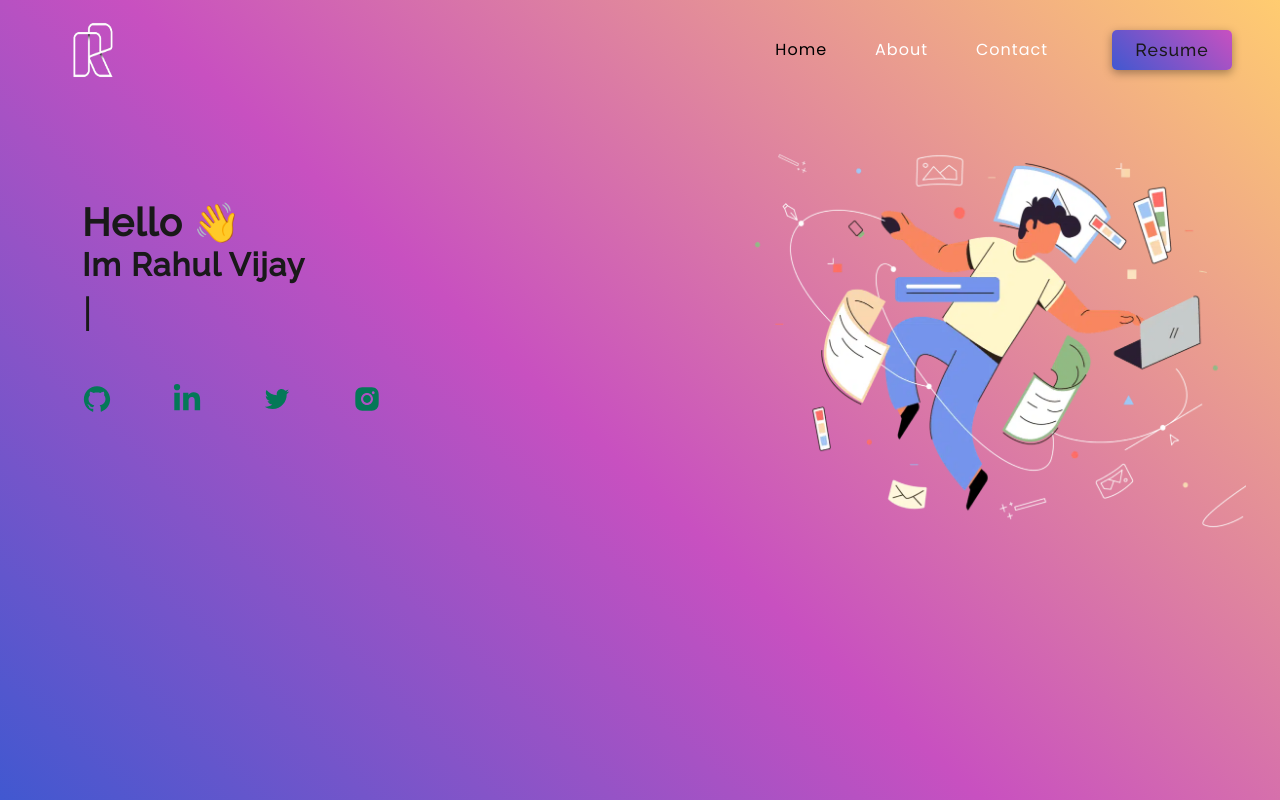
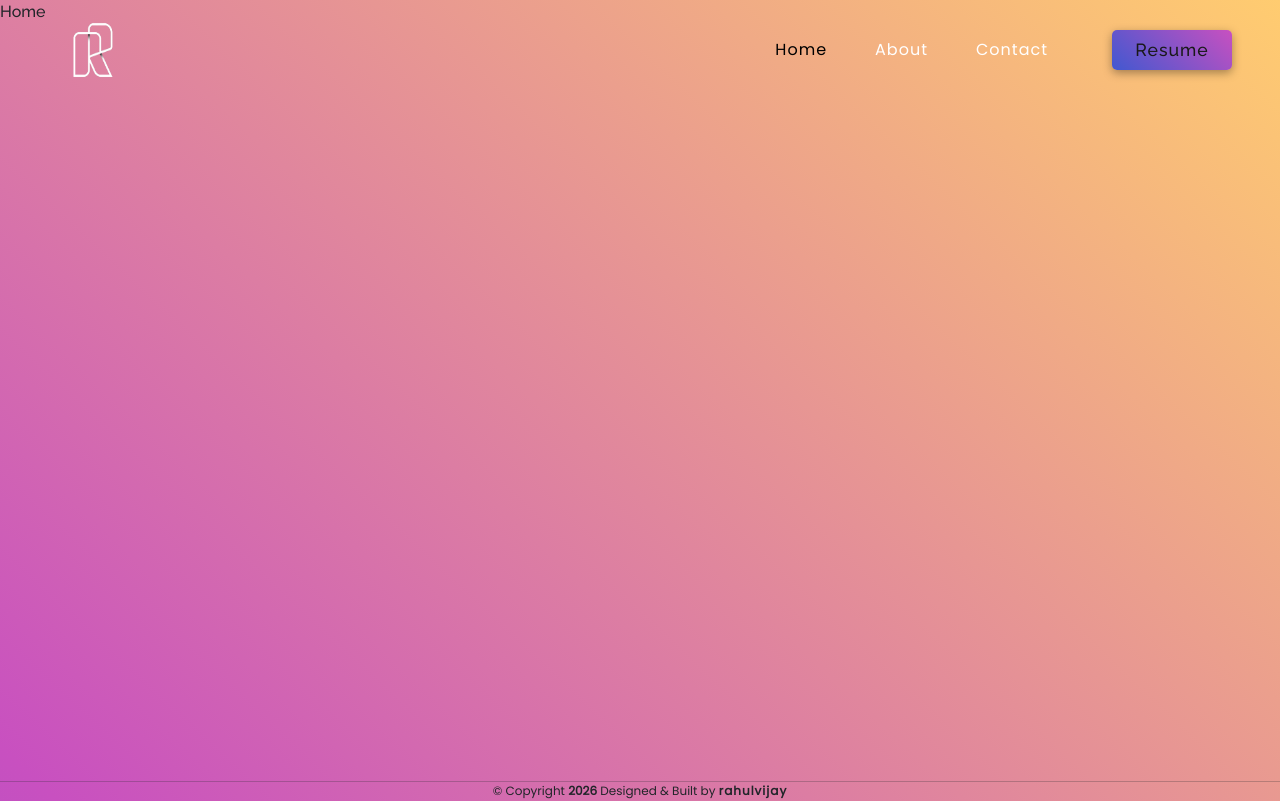
Before and after one commit to rahulvijay81/portfolio, a React (Vite) app: page / in a window 1280 px wide. Shown: the top 801 px of the page. Built offline with nearby package versions, Linux system fonts and the light colour scheme.

Commit message:
layout updated

```diff
--- a/src/App.css
+++ b/src/App.css
@@ -8,13 +8,20 @@ body {
   font-family: "Raleway", serif !important;
   -webkit-font-smoothing: antialiased;
   -moz-osx-font-smoothing: grayscale;
+  background-color: #4158d0;
+  background-image: linear-gradient(
+    43deg,
+    #4158d0 0%,
+    #c850c0 46%,
+    #ffcc70 100%
+  );
 }
 html {
   scroll-behavior: smooth;
 }
 * {
   margin: 0;
-  cursor: none;
+  /* cursor: none; */
 }
 #no-scroll {
   overflow: hidden;
@@ -64,8 +71,8 @@ html {
 
 
 
-@media (max-width: 767px) {
+/* @media (max-width: 767px) {
   .cursor{
     display: none;
   }
-}
+} */
--- a/src/App.jsx
+++ b/src/App.jsx
@@ -8,6 +8,7 @@ import Contact from './pages/Contact';
 import 'bootstrap/dist/css/bootstrap.min.css';
 import './App.css';
 import Cursor from '../src/components/Cursor';
+import Layout from './pages/Layout';
 
 function App() {
   const [load, updateLoad] = useState(true);
@@ -21,13 +22,13 @@ function App() {
   }, []);
 
   return (
-    <div className="App text-emerald-700">
-      <Cursor />
+    <div className="App">
+      {/* <Cursor /> */}
       <Router>
         <Preloader load={load} />
         <div className="App" id={load ? 'no-scroll' : 'scroll'}>
           <Routes>
-            <Route path="/" element={<Home />} />
+            <Route path="/" element={<Layout />} />
             <Route path="/about" element={<About />} />
             {/* <Route path="/project" element={<Project />} /> */}
             <Route path="/contact" element={<Contact />} />
--- a/src/pages/About.jsx
+++ b/src/pages/About.jsx
@@ -5,7 +5,6 @@ import Aboutpage from '../components/Aboutpage'
 function About() {
   return (
     <>
-      <Header />
       <Aboutpage />
     </>
   )
--- a/src/pages/Contact.jsx
+++ b/src/pages/Contact.jsx
@@ -4,7 +4,6 @@ import Header from '../components/Header'
 function Contact() {
   return (
     <>
-      <Header />
       <Contactpage />
     </>
   )
--- a/src/pages/Home.jsx
+++ b/src/pages/Home.jsx
@@ -1,12 +1,8 @@
-import Header from '../components/Header'
-import Homepage from '../components/Homepage'
+import React from 'react'
 
 function Home() {
   return (
-    <>
-      <Header />
-      <Homepage />
-    </>
+    <div className='w-full h-screen'>Home</div>
   )
 }
 
--- /dev/null
+++ b/src/pages/Layout.jsx
@@ -0,0 +1,18 @@
+import React from 'react';
+import Header from '../components/Header';
+import Home from './Home';
+import About from './About';
+import Contact from './Contact';
+
+function Layout() {
+  return (
+    <>
+      <Header />
+      <Home/>
+      <About/>
+      <Contact/>
+    </>
+  );
+}
+
+export default Layout;
--- a/src/pages/Project.jsx
+++ b/src/pages/Project.jsx
@@ -4,7 +4,6 @@ import Projectlist from '../components/Projectlist'
 function Project() {
   return (
     <>
-      <Header />
       <Projectlist />
     </>
   )
--- a/src/pages/style.css
+++ b/src/pages/style.css
@@ -142,13 +142,6 @@
 .homepagebackground {
   width: 100%;
   min-height: 100vh;
-  background-color: #4158d0;
-  background-image: linear-gradient(
-    43deg,
-    #4158d0 0%,
-    #c850c0 46%,
-    #ffcc70 100%
-  );
 }
 .row {
   padding-top: 80px;
@@ -282,13 +275,6 @@
   width: 100%;
   height: 100%;
   min-height: 100vh;
-  background-color: #4158d0;
-  background-image: linear-gradient(
-    43deg,
-    #4158d0 0%,
-    #c850c0 46%,
-    #ffcc70 100%
-  );
   padding-top: 110px;
 }
 .textbackground {
@@ -368,13 +354,6 @@
 .projectbackground {
   width: 100%;
   height: 100%;
-  background-color: #4158d0;
-  background-image: linear-gradient(
-    43deg,
-    #4158d0 0%,
-    #c850c0 46%,
-    #ffcc70 100%
-  );
 }
 .project-section {
   position: relative !important;
@@ -449,13 +428,6 @@
   width: 100%;
   height: 100%;
   min-height: 100vh;
-  background-color: #4158d0;
-  background-image: linear-gradient(
-    43deg,
-    #4158d0 0%,
-    #c850c0 46%,
-    #ffcc70 100%
-  );
   padding-top: 110px;
 }
 .contacthead {
```
